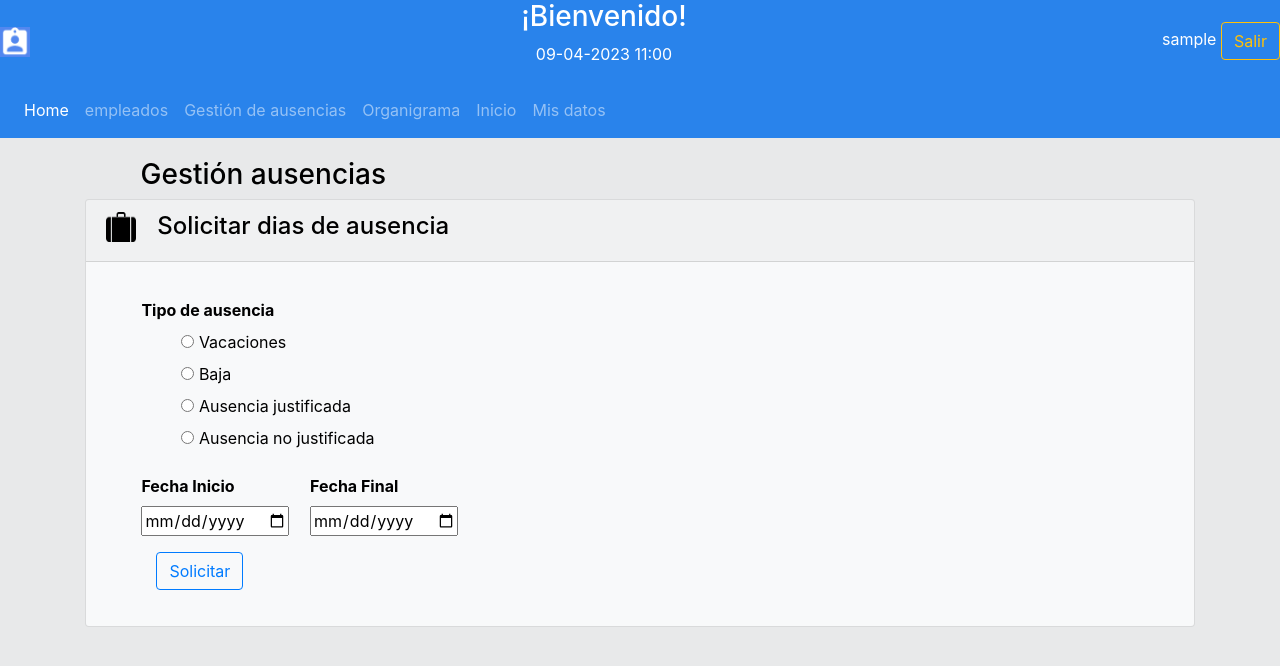
After one commit to ATorroba/FactorRH_Grupo04, a Spring Boot app: page /gestion in a window 1280 px wide. The commit adds this page. Shown: the top 666 px of the page. Run offline with Spring Boot 4, Linux system fonts and the light colour scheme; the visitor is signed in with stand-in values (Sample User, id 1); some of the project's set-up classes (security, data sources, template engines, error pages and the like) are left out, and stand-ins take their place; some libraries are stand-ins or nearby versions.

Commit message:
empleado sí ausencias casi

```diff
--- a/tfgapi0/src/main/java/es/upm/dit/isst/tfgapi/repository/AusenciasRepository.java
+++ b/tfgapi0/src/main/java/es/upm/dit/isst/tfgapi/repository/AusenciasRepository.java
@@ -9,10 +9,11 @@ import es.upm.dit.isst.tfgapi.model.Ausencias;
 
 public interface AusenciasRepository extends CrudRepository<Ausencias, String> {
 
-    List<Ausencias> findByidempleado(String empleado);
+    List<Ausencias> findByempleado(String empleado);
 
     // @Autowired
-    // @Query(value = "Select * from ausencias where idempleado = idempleado and inicio = inicio", nativeQuery = true)
+    // @Query(value = "Select * from ausencias where idempleado = idempleado and
+    // inicio = inicio", nativeQuery = true)
     // List<Ausencias> buscarAusenciaPorDia(String idempleado, Date inicio);
 
 }
--- /dev/null
+++ b/tfgweb0/src/main/java/es/upm/dit/isst/tfg/tfgwebapp/controller/AusenciasController.java
@@ -0,0 +1,129 @@
+package es.upm.dit.isst.tfg.tfgwebapp.controller;
+
+import java.io.Console;
+import java.lang.reflect.Array;
+import java.security.Principal;
+import java.time.Instant;
+import java.time.LocalDate;
+import java.time.ZonedDateTime;
+import java.util.ArrayList;
+
+import es.upm.dit.isst.tfg.tfgwebapp.model.Ausencias;
+import es.upm.dit.isst.tfg.tfgwebapp.model.Empleado;
+import java.util.Arrays;
+
+import java.util.List;
+
+import java.util.Map;
+
+import javax.validation.Constraint;
+import javax.validation.Valid;
+import javax.validation.executable.ValidateOnExecution;
+
+import org.springframework.core.io.ByteArrayResource;
+
+import org.springframework.http.HttpHeaders;
+
+import org.springframework.http.HttpStatus;
+
+import org.springframework.http.MediaType;
+
+import org.springframework.http.ResponseEntity;
+
+import org.springframework.stereotype.Controller;
+
+import org.springframework.ui.Model;
+
+import org.springframework.validation.BindingResult;
+import org.springframework.validation.ObjectError;
+import org.springframework.validation.annotation.Validated;
+
+import org.springframework.web.bind.annotation.GetMapping;
+
+import org.springframework.web.bind.annotation.PathVariable;
+
+import org.springframework.web.bind.annotation.PostMapping;
+import org.springframework.web.bind.annotation.RequestBody;
+import org.springframework.web.bind.annotation.RequestMapping;
+
+import org.springframework.web.bind.annotation.RequestParam;
+
+import org.springframework.web.bind.annotation.ResponseBody;
+
+import org.springframework.web.client.HttpClientErrorException;
+
+import org.springframework.web.client.RestTemplate;
+
+import org.springframework.web.multipart.MultipartFile;
+import org.springframework.web.servlet.ModelAndView;
+
+@Controller
+public class AusenciasController {
+    public final String RHMANAGERGER_STRING = "http://localhost:8083/ausencias/";
+
+    public static final String VISTA_LISTA = "lista";
+
+    public static final String VISTA_FORMULARIO = "formulario";
+
+    private RestTemplate restTemplate = new RestTemplate();
+
+    @GetMapping("/gestion")
+
+    public String gestion(Model model, Principal principal) {
+        Ausencias Asencia = new Ausencias();
+        model.addAttribute("Ausencia", Asencia);
+        model.addAttribute("date", ZonedDateTime.now());
+
+        return "gestion";
+
+    }
+
+    @PostMapping("/guardarausencia")
+
+    public String guardar(@Validated Ausencias Ausencia, BindingResult result, Map<String, Object> model,
+            Principal principal) {
+        Empleado empleado1 = new Empleado();
+        if (result.hasErrors()) {
+            System.out.println("errores");
+            model.put("Ausencia", Ausencia);
+            List<ObjectError> r = result.getAllErrors();
+            // r.stream().map(a -> a);
+
+            model.put("result", r);// .getDefaultMessage());
+
+            model.put("date", ZonedDateTime.now());
+
+            // 0 System.out.println(r);
+            // System.out.println(r.get(0));
+
+            return "gestion";
+
+        } else {
+            try {
+                Empleado empleado2 = restTemplate.getForObject("http://localhost:8083/datos/"
+
+                        + principal.getName(), Empleado.class);
+                if (empleado2 != null) {
+                    Ausencia.setEmpleado(empleado2.getIdEmpleado());
+
+                } else {
+                    return "401";
+                }
+
+                restTemplate.postForObject(RHMANAGERGER_STRING, Ausencia, Ausencias.class);
+                System.out.println("result");
+
+            } catch (Exception e) {
+                System.out.println(e);
+            }
+            try {
+            } catch (Error e) {
+            }
+            model.put("Ausencia", Ausencia);
+            System.out.println("result2");
+
+            model.put("date", ZonedDateTime.now());
+            return "gestion";
+        }
+    }
+}
--- a/tfgweb0/src/main/resources/i18n/messages.properties
+++ b/tfgweb0/src/main/resources/i18n/messages.properties
@@ -1,4 +1,15 @@
 aplicacion.nombre: Tutorial Spring Boot
+
+# Ausencias
+ausencias.inicio = Fecha Inicio
+ausencias.final = Fecha Final
+ausencias.tipo.jus = Ausencia justificada
+ausencias.tipo.vac =  Vacaciones
+ausencias.tipo.baj = Baja
+
+ausencias.tipo.aus = Ausencia no justificada
+
+
 
 # Menu
 menu.empleados = empleados
@@ -12,6 +23,7 @@ actualizar = Actualizar
 empleados.misdatos = Mis datos
 empleados.organigrama = Organigrama
 empleados.inicio = Inicio
+empleados.gestion = Gestión de ausencias
 
 empleados.lista.titulo = Lista de empleados
 empleados.formulario.titulo.nuevo = Nuevo empleado
--- a/tfgweb0/src/main/resources/static/css/estilos.css
+++ b/tfgweb0/src/main/resources/static/css/estilos.css
@@ -7,7 +7,9 @@
 	color: white;
 
 }
-
+.bold {
+	font-weight: bold;
+}
 .wrap {
 	display: flex;
 	flex-wrap: wrap;
--- /dev/null
+++ b/tfgweb0/src/main/resources/templates/gestion.html
@@ -0,0 +1,95 @@
+<!DOCTYPE html>
+<html xmlns:th="http://www.thymeleaf.org">
+<head th:replace="layouts/base::head(light,${date})">
+	<meta charset="UTF-8">
+</head>
+<body>
+	<header th:replace="layouts/base::header(dark,${date})"></header>
+        <div class="container">
+            <h3 style="padding-left: 5%;"> Gestión ausencias</h3>
+
+            <div class="card bg-light">
+
+                <div class="card-header">
+                    <div style="display: flex;justify-content: flex-start;gap:2%">
+                    <img th:src="@{/img/vac.png}" width="30" height="30" alt="">
+
+                    <h4 >Solicitar dias de ausencia</h4>
+                </div>
+                </div>
+                <div style="padding-left: 5%;" class="card-body">
+
+                    <!-- Mostrar los errores en una lista -->
+                    <!--
+                    <div th:object="${TFG}" th:remove="tag">
+                        <ul th:if="${#fields.hasErrors('*')}" class="alert alert-danger" role="alert">
+                            <li th:each="error : ${#fields.errors('*')}" th:text="${error}"></li>
+                        </ul>
+                    </div>
+                     -->
+
+
+
+
+
+                    <form th:action="@{/guardarausencia}" th:object="${Ausencia}" method="post">
+                        <p th:text="${result}"></p>
+                        <!-- <input type="hidden" th:field="*{email}" /> -->
+            <!--p th:if="${result}" th.object="${result}" th:text="${result}" class="alert alert-danger" ></p-->
+            <p class="alert alert-danger" th:each="error: ${result}"  th:text="${error.field}+': '+${error.defaultMessage}">
+
+            </p>
+            <label class="bold" >Tipo de ausencia</label>
+
+            <ul  style="list-style-type: none">
+                <li >
+                    <input type="radio" th:field="*{tipo_ausencia}" th:value="VAC" />
+                    <label  th:text="#{ausencias.tipo.vac}"></label>
+                </li><li>
+                    <input type="radio" th:field="*{tipo_ausencia}" th:value="BAJ" />
+                    <label  th:text="#{ausencias.tipo.baj}"></label>
+                </li><li>
+                    <input type="radio" th:field="*{tipo_ausencia}" th:value="JUS" />
+                    <label  th:text="#{ausencias.tipo.jus}"></label>
+                </li><li>
+                    <input type="radio" th:field="*{tipo_ausencia}" th:value="AUS" />
+                    <label  th:text="#{ausencias.tipo.aus}"></label>
+
+                </li>
+            </ul>
+        <div style="display:flex;justify-content:flex-start;gap:2%">
+            <div class="form-group column">
+                <div >
+                <label class="bold" th:text="#{ausencias.inicio}"></label></div>
+                <div >
+                    <input type="date" th:field="*{inicio}">
+                </div>
+            </div>
+                        <div class="form-group column">
+                            <label class="bold" th:text="#{ausencias.final}"></label>
+                            <div >
+                                <input type="date" th:field="*{fin}">
+                            </div>
+                        </div>
+                    </div>
+                        <div class="form-group">
+                            <div class="col-sm-6">
+
+
+                                <!--input type="submit" th:value="#{empleados.acciones.guardar}" class="btn btn-outline-primary">
+                                <a th:href="@{${accion} == 'guardar' AND  !${#fields.hasErrors('*')} ? 'lista' : '/crear'}"
+                                class="btn btn-outline-danger" th:text="#{empleados.acciones.cancelar}"></a-->
+                                <input type="submit" th:value="Solicitar" class="btn btn-outline-primary">
+                                <a th:href="@{/guardarausencia}"></a>
+                                <!-- a th:href="@{${accion} == 'guardar' OR ${#fields.hasErrors('*')} ? 'lista' : '../lista'}" class="btn btn-outline-danger" th:text="#{tfgs.acciones.cancelar}"></a-->
+                            </div>
+                        </div>
+                    </form>
+                </div>
+            </div>
+        </div>
+
+    </body>
+</div>
+
+</html>
--- a/tfgweb0/src/main/resources/templates/layouts/base.html
+++ b/tfgweb0/src/main/resources/templates/layouts/base.html
@@ -67,6 +67,9 @@
 						<a class="nav-link" th:href="@{/lista}" th:text="#{menu.empleados}"></a>
 					</li>
 					<li class="nav-item">
+						<a class="nav-link" th:href="@{/gestion}" th:text="#{empleados.gestion}"></a>
+					</li>
+					<li class="nav-item">
 						<a class="nav-link" th:href="@{/organigrama}" th:text="#{empleados.organigrama}"></a>
 					</li>
 					<li class="nav-item">
@@ -121,13 +124,14 @@
 	</footer> -->
 
 	<footer th:fragment="footer(tema)" th:class="|bg-${tema}|">
-		<span class="info-copyrigth"><a href="https://programadoointentandolo.com">programadoointentandolo.com</a>
+
+		<!--span class="info-copyrigth"><a href="https://programadoointentandolo.com">programadoointentandolo.com</a>
 			&copy; 2019</span>
 		<div>Flag icons made by <a href="https://www.flaticon.com/<?=_('authors').'/'?>freepik"
 				title="Freepik">Freepik</a> from <a href="https://www.flaticon.com/"
 				title="Flaticon">www.flaticon.com</a> is licensed by <a
 				href="http://creativecommons.org/licenses/by/3.0/" title="Creative Commons BY 3.0" target="_blank">CC
-				3.0 BY</a></div>
+				3.0 BY</a></div-->
 	</footer>
 </body>
 
```
Also changed, not shown: tfgapi0/src/main/java/es/upm/dit/isst/tfgapi/controller/AusenciasController.java (+13 -6 lines), tfgweb0/src/main/java/es/upm/dit/isst/tfg/tfgwebapp/controller/EmpleadoController.java (+11 -8 lines), tfgweb0/src/main/java/es/upm/dit/isst/tfg/tfgwebapp/model/Ausencias.java (added, +94 -0 lines), tfgweb0/src/main/resources/templates/401.html (added, +18 -0 lines), tfgweb0/src/main/resources/templates/userForm.html (added, +42 -0 lines), tfgweb0/src/main/resources/static/img/vac.png (added), 7 other files.
